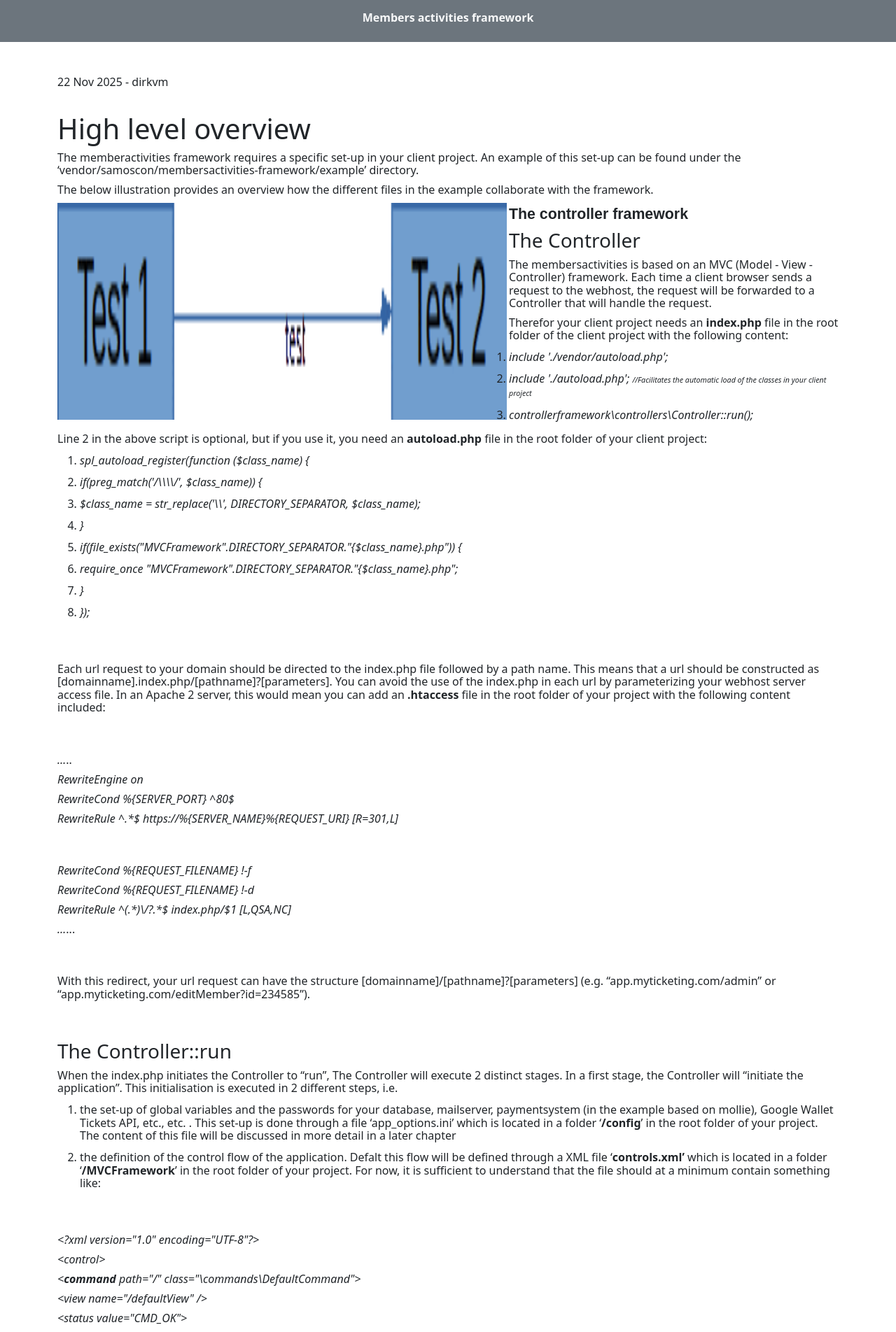
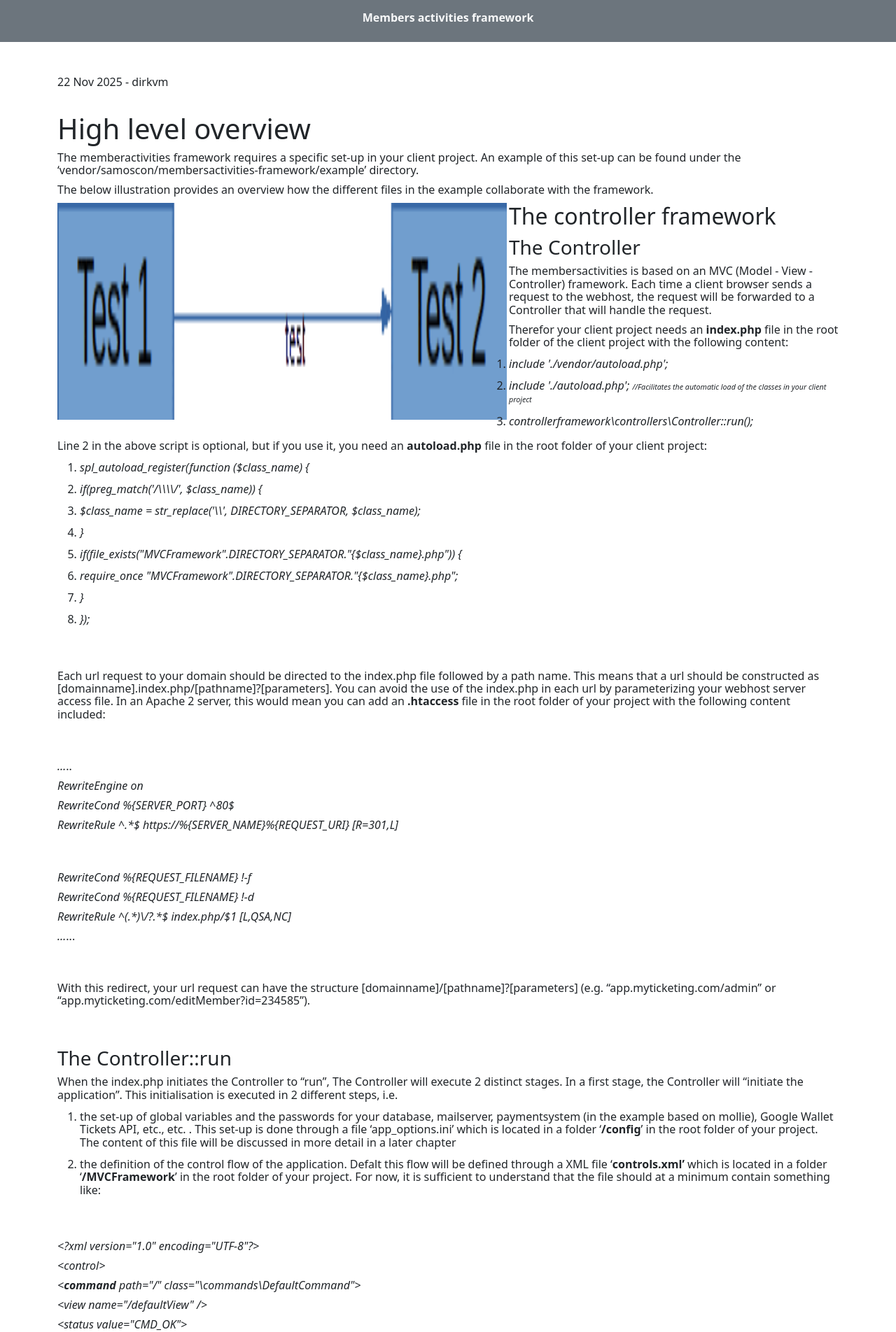
Before and after one commit to samoscon/samoscon.github.io, a Jekyll site: the page built from _posts/2025-11-22-members activities framework.md, in a window 1280 px wide. Shown: the top 1904 px of the page at 70% size. Built offline with Jekyll 4.4.1, drawn with Linux system fonts in a browser that asks for light colours.

Commit message:
Update 2025-11-22-members activities framework.md

```diff
--- a/_posts/2025-11-22-members activities framework.md
+++ b/_posts/2025-11-22-members activities framework.md
@@ -2,7 +2,7 @@
 layout: post
 author: dirkvm
 ---
-<h1>High level overview</h1>
+<p class="h1">High level overview</p>
 <p>The memberactivities framework requires a specific set-up in your
 client project. An example of this set-up can be found under the
 ‘vendor/samoscon/membersactivities-framework/example’ directory.</p>
@@ -10,8 +10,8 @@ client project. An example of this set-up can be found under the
 files in the example collaborate with the framework.</p>
 <p><img src="/assets/test_html_1c72bef4.gif" name="Image1" align="left" width="642" height="310" border="0"/>
 </p>
-<h2 class="western">The controller framework</h2>
-<h3 class="western">The Controller</h3>
+<p class="h2">The controller framework</p>
+<p class="h3">The Controller</p>
 <p>The membersactivities is based on an MVC (Model - View -
 Controller) framework. Each time a client browser sends a request to
 the webhost, the request will be forwarded to a Controller that will
```
